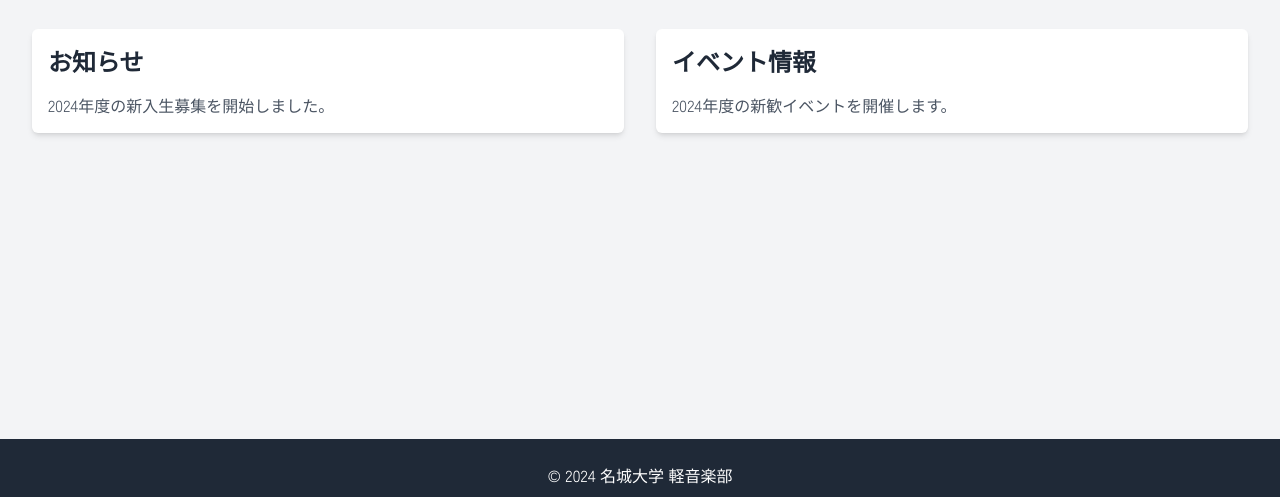
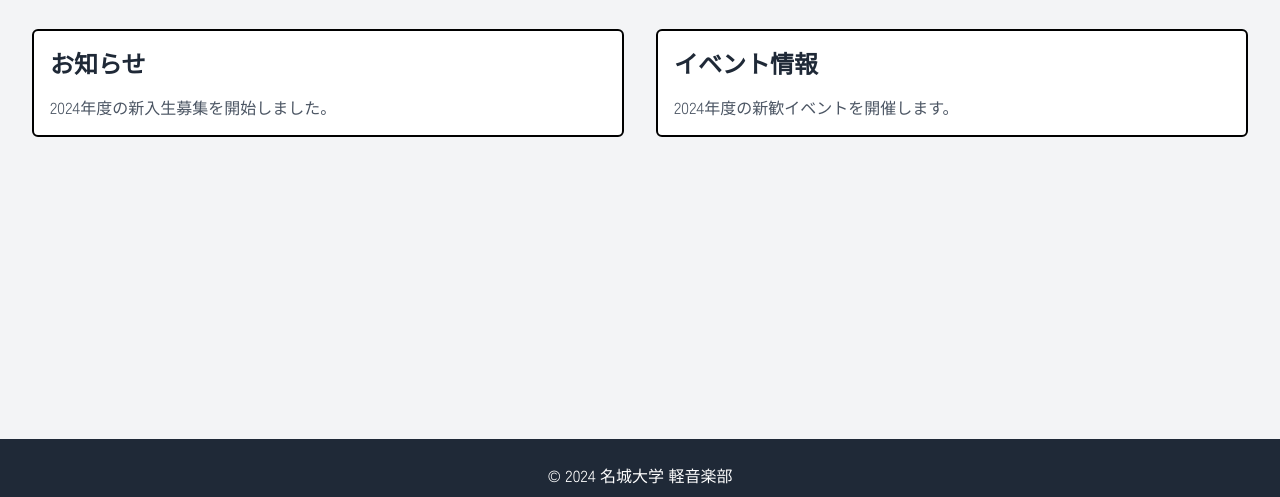
Before and after one commit to calloc134/html_final, a website built with Vite: page index.html in a window 1280 px wide. Shown: the part 207-704 px from the top of the page. Built offline with nearby package versions, Linux system fonts and the light colour scheme.

Commit message:
スタイルの統一

```diff
--- a/index.html
+++ b/index.html
@@ -98,13 +98,13 @@
         </p>
       </div>
       <div class="grid grid-cols-1 md:grid-cols-2 gap-8">
-        <div class="bg-white p-4 rounded-md shadow-md">
+        <div class="bg-white p-4 rounded-md border-2 border-black">
           <h2 class="text-2xl font-bold text-gray-800 mb-4">お知らせ</h2>
           <ul>
             <li class="text-gray-600">2024年度の新入生募集を開始しました。</li>
           </ul>
         </div>
-        <div class="bg-white p-4 rounded-md shadow-md">
+        <div class="bg-white p-4 rounded-md border-2 border-black">
           <h2 class="text-2xl font-bold text-gray-800 mb-4">イベント情報</h2>
           <ul>
             <li class="text-gray-600">2024年度の新歓イベントを開催します。</li>
```
Also changed, not shown: css/style.css.
